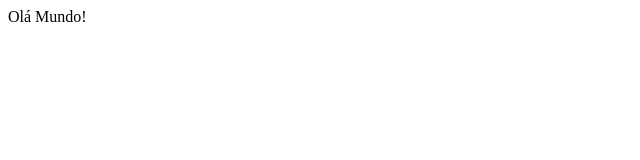
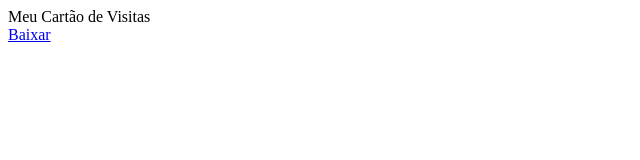
Before and after one commit to alexkads/zappsite, a Next.js app: page / in a window 1280 px wide. Shown: the top 160 px of the page, without its empty margins (0-640 px from the left). Built offline with nearby package versions, Linux system fonts and the light colour scheme.

Commit message:
Incluido PDF

```diff
--- a/src/pages/index.js
+++ b/src/pages/index.js
@@ -1,5 +1,12 @@
+import Link from "next/link";
+
 export default function Home() {
   return (
-    <div>Olá Mundo!</div>
-  )
+    <>
+      <div>Meu Cartão de Visitas</div>
+      <Link href="/downloads/MKT_Filippi_Arruda.pdf">
+        <a>Baixar</a>
+      </Link>
+    </>
+  );
 }
```
Also changed, not shown: 1 other file (tests, documents, lock files or other folders).
